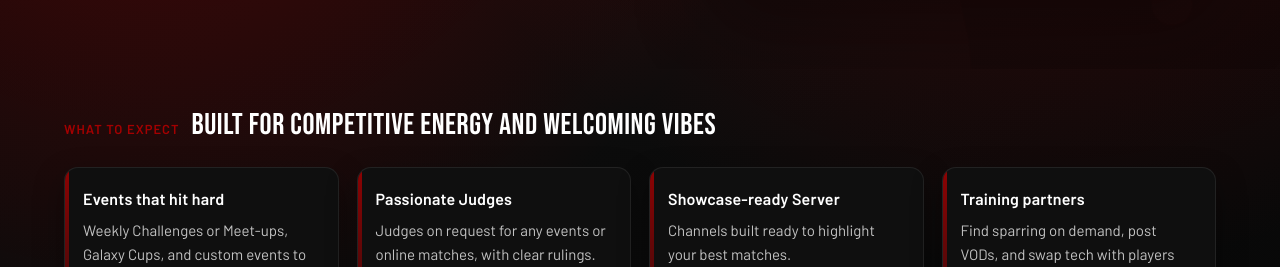
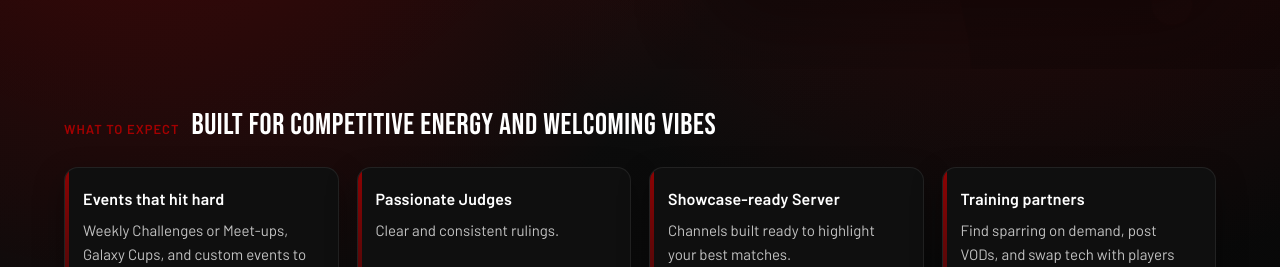
Before and after one commit to 901-ULTRA-League/901UL-homepage, a plain HTML site: page index.html in a window 1280 px wide. Shown: the part 533-800 px from the top of the page. Drawn offline with Linux system fonts and the light colour scheme.

Commit message:
Update judges feature description for clarity

```diff
--- a/index.html
+++ b/index.html
@@ -536,7 +536,7 @@
         </div>
         <div class="feature-card">
           <div class="feature-title">Passionate Judges</div>
-          <p class="feature-copy">Judges on request for any events or online matches, with clear rulings.</p>
+          <p class="feature-copy">Clear and consistent rulings.</p>
         </div>
         <div class="feature-card">
           <div class="feature-title">Showcase-ready Server</div>
```
